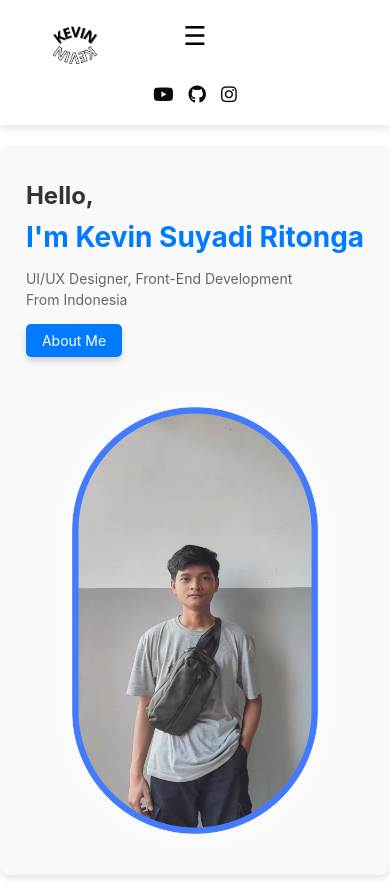
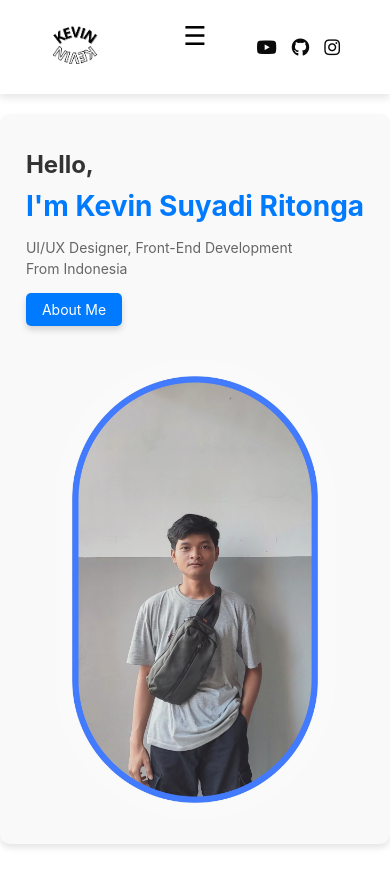
Before and after one commit to KevinRTG/kevin-portofolio-website, a React (Create React App) app: page / in a window 390 px wide. After the commit the page ends 864 px from the top, so only its background shows below. Built offline with nearby package versions, Linux system fonts and the light colour scheme.

Commit message:
Update Header.css

```diff
--- a/src/components/css/Header.css
+++ b/src/components/css/Header.css
@@ -18,7 +18,6 @@ main {
   background-color: #fff;
   box-shadow: 0 4px 8px rgba(0, 0, 0, 0.1);
   position: relative;
-  flex-wrap: wrap;
 }
 
 .logo-container {
@@ -37,7 +36,6 @@ main {
   opacity: 0.9;
 }
 
-/* Menu styles */
 .menu {
   display: flex;
 }
@@ -65,24 +63,12 @@ main {
   font-weight: bold;
 }
 
-/* Social icons */
 .social-icons {
   display: flex;
   gap: 15px;
 }
 
-.social-icons a {
-  color: #0a0a0a;
-  font-size: 18px;
-  transition: color 0.2s ease-in-out, transform 0.2s ease-in-out;
-}
-
-.social-icons a:hover {
-  color: #007bff;
-  transform: scale(1.2);
-}
-
-/* Hamburger button */
+/* Hamburger Menu Button */
 .menu-toggle {
   display: none;
   background: none;
@@ -96,7 +82,6 @@ main {
   z-index: 1100;
 }
 
-/* Responsive styles */
 @media (max-width: 768px) {
   .menu-toggle {
     display: block;
@@ -105,7 +90,7 @@ main {
   .menu {
     display: none;
     position: absolute;
-    top: 70px; /* posisi di bawah hamburger */
+    top: 70px;
     left: 0;
     right: 0;
     background: #fff;
@@ -139,12 +124,17 @@ main {
   .menu ul li a {
     font-size: 18px;
   }
+}
 
-  .social-icons {
-    margin-top: 10px;
-    justify-content: center;
-    width: 100%;
-  }
+.social-icons a {
+  color: #0a0a0a;
+  font-size: 18px;
+  transition: color 0.2s ease-in-out, transform 0.2s ease-in-out;
+}
+
+.social-icons a:hover {
+  color: #007bff;
+  transform: scale(1.2);
 }
 
 @media (max-width: 480px) {
```
